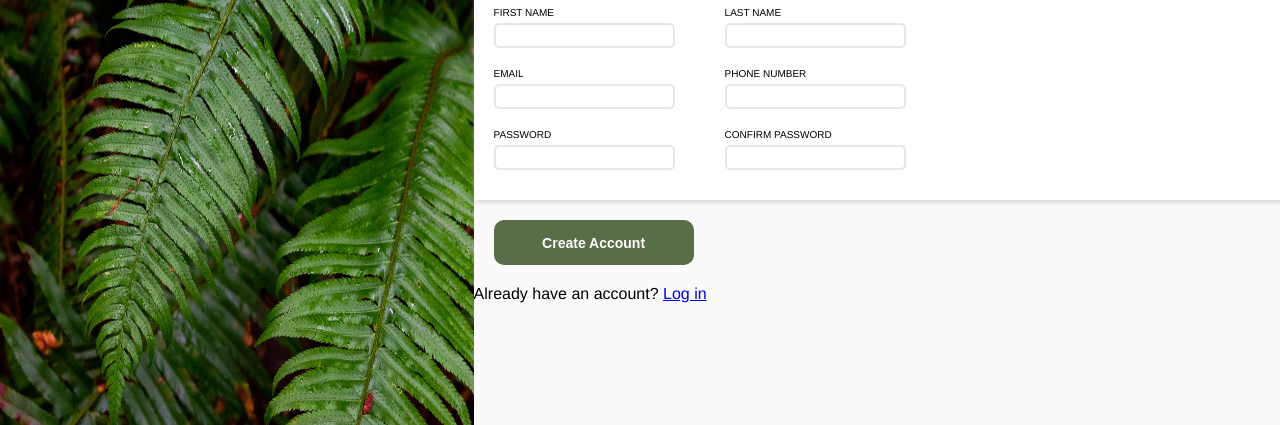
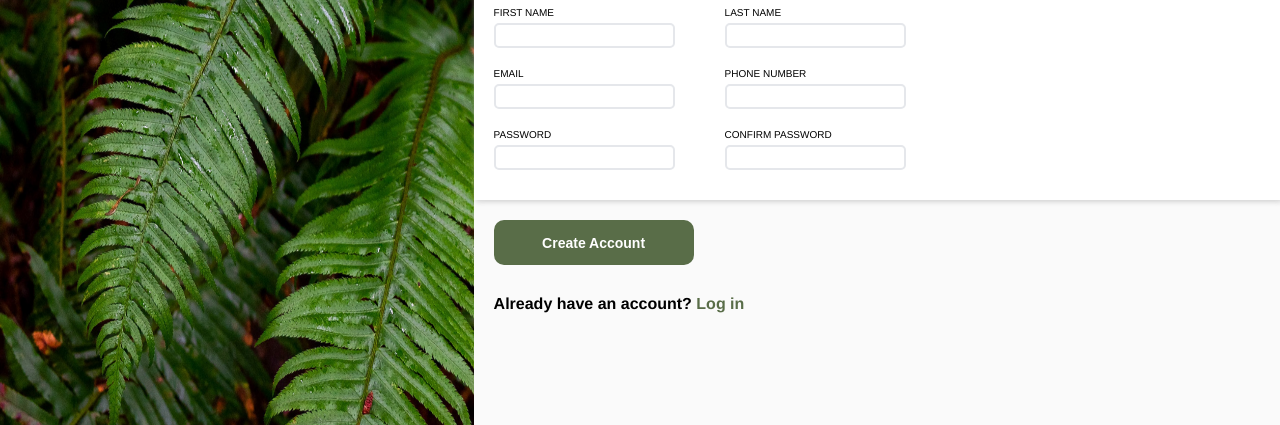
Before and after one commit to edwardbrecht/odin-signupform, a plain HTML site: page index.html in a window 1280 px wide. Shown: the part 375-800 px from the top of the page. Drawn offline with Linux system fonts and the light colour scheme.

Commit message:
Style log in text

```diff
--- a/style.css
+++ b/style.css
@@ -125,3 +125,13 @@ body {
     font-size: 14px;
     color: white;
 }
+
+.log-in-txt {
+    padding: 10px 20px;
+    font-weight: bold;
+}
+
+.log-in-txt a {
+    color: #596d48;
+    text-decoration: none;
+}
```
